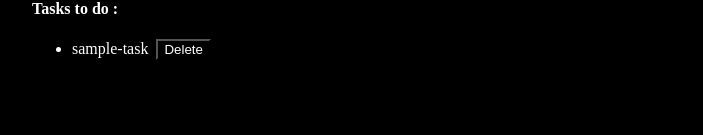
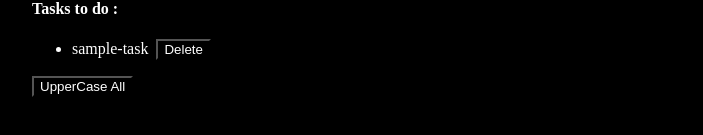
Before and after one commit to CoderMak25/Learning-React, a React (Vite) app in the folder todoList/: page / in a window 1280 px wide. Shown: the part 277-412 px from the top of the page, without its empty margins (288-991 px from the left). Built offline with nearby package versions, Linux system fonts and the light colour scheme.

Commit message:
update all in array

```diff
--- a/todoList/src/TodoList.jsx
+++ b/todoList/src/TodoList.jsx
@@ -20,6 +20,18 @@
         setTodos((prevTodos)=> todos.filter((prevTodos)=> prevTodos.id != id));
 
     }
+
+    let upperCaseAll = ()=>{
+        setTodos((prevTodo)=> (
+            prevTodo.map((todo)=>{
+            return{
+                ...todo,task:todo.task.toUpperCase(),
+            };
+        })
+        ));
+
+    }
+
     return(
         <div>
             <h2>TodoList</h2>
@@ -39,7 +51,7 @@
                     ))
                 }
             </ul>
-
+            <button onClick={upperCaseAll}>UpperCase All</button>
         </div>
     )
 }
```
